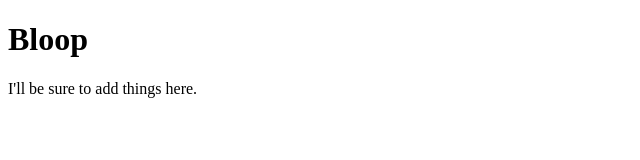
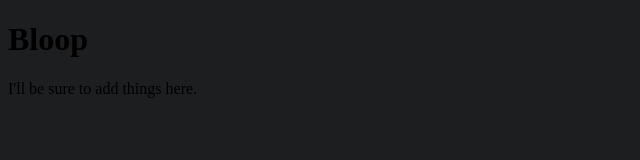
Before and after one commit to shpoopdy/shpoopdy.github.io, a plain HTML site: page index.html in a window 1280 px wide. Shown: the whole page, without its empty margins (0-640 px from the left). Drawn offline with Linux system fonts and the light colour scheme.

Commit message:
Changed background color.

```diff
--- a/index.html
+++ b/index.html
@@ -3,6 +3,9 @@
 <head>
 <title>Shpoopdy's Things</title>
 </head>
+<style>
+  body {background-color: #1d1e20;}
+  </style>
 <body>
 
 <h1>Bloop</h1>
```
